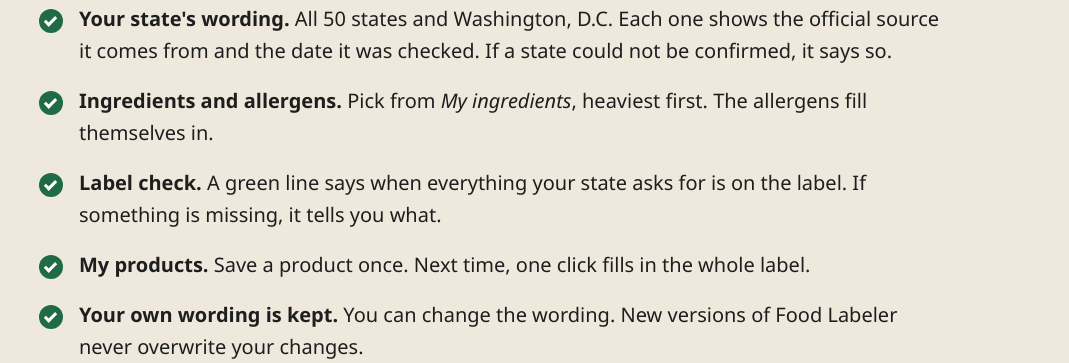
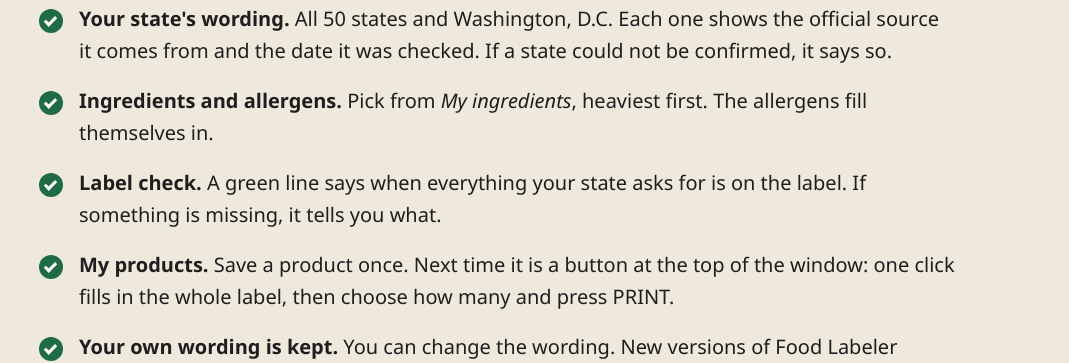
Before and after one commit to lilfade/food-labeler, a plain HTML site: page site/index.html in a window 1280 px wide. Shown: the part 3179-3542 px from the top of the page, without its empty margins (105-1174 px from the left). Drawn offline with Linux system fonts and the light colour scheme; files whose address does not match are found by name.

Commit message:
Docs and website: My products, text size, Printer options, new screenshots
The guide explains My products (save once, one click next time), the
chips above the form, Open, the four text sizes and Printer options.
The printer and troubleshooting pages point to Printer options, and
troubleshooting covers a picture that prints as a black block. The
main window screenshots show the new layout. 1.5.0 in the changelog.

```diff
--- a/site/index.html
+++ b/site/index.html
@@ -149,7 +149,8 @@
         The allergens fill themselves in.</li>
       <li><strong>Label check.</strong> A green line says when everything your state asks for is on the
         label. If something is missing, it tells you what.</li>
-      <li><strong>My products.</strong> Save a product once. Next time, one click fills in the whole label.</li>
+      <li><strong>My products.</strong> Save a product once. Next time it is a button at the top of the
+        window: one click fills in the whole label, then choose how many and press PRINT.</li>
       <li><strong>Your own wording is kept.</strong> You can change the wording. New versions of Food Labeler
         never overwrite your changes.</li>
     </ul>
```
Also changed, not shown: docs/screenshot-cottage-check.png, docs/screenshot-cottage.png, docs/screenshot-fancy-name.png, docs/screenshot-picture-qr.png, docs/screenshot.png, 7 other files.
